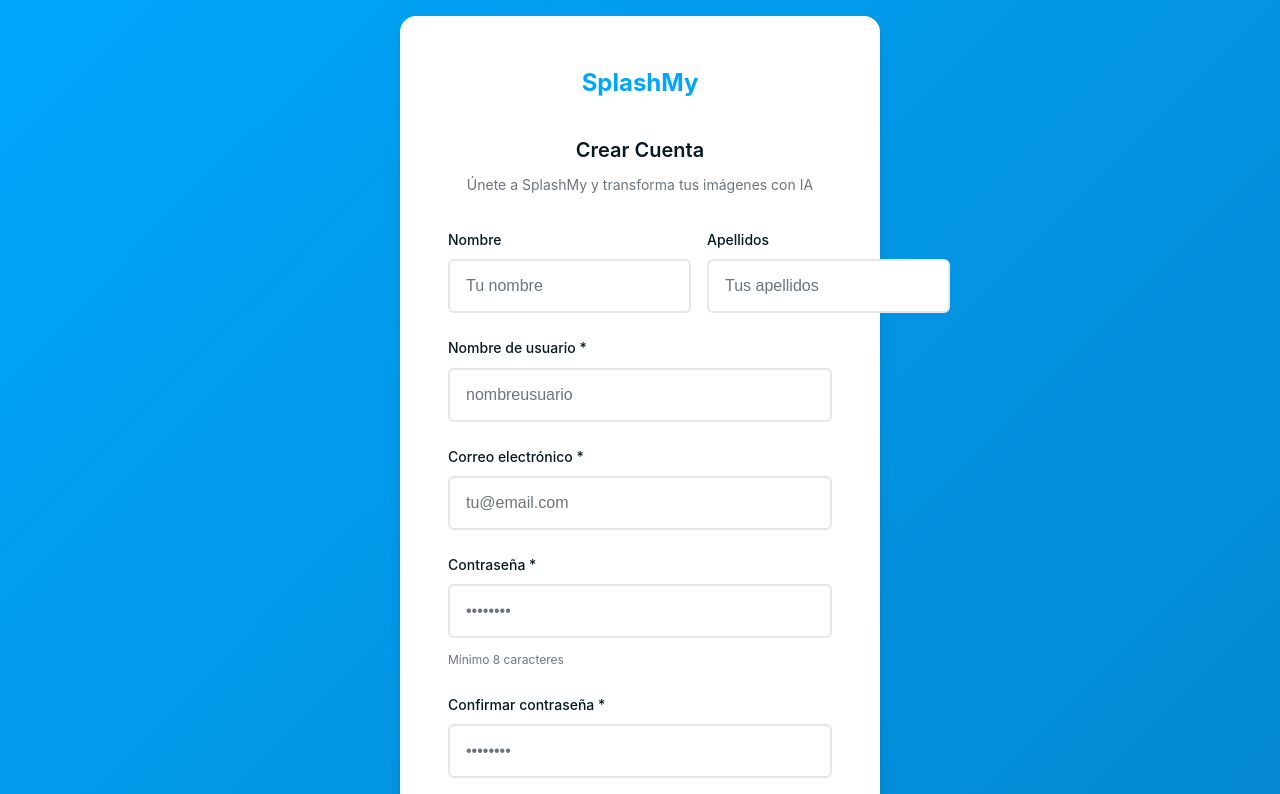
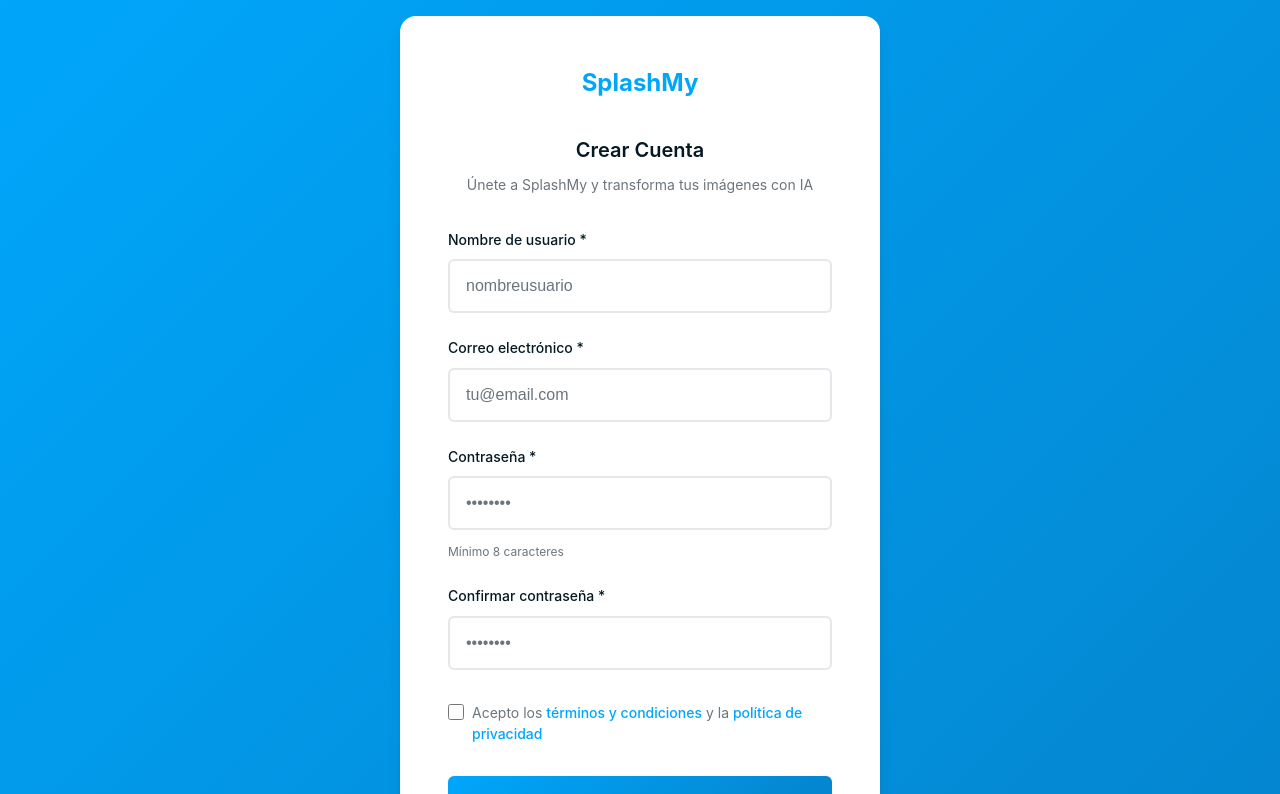
Before and after one commit to jaume768/splashmy, a Next.js app in the folder frontend/: page /register in a window 1280 px wide. Shown: the top 794 px of the page. Built offline with nearby package versions, Linux system fonts and the light colour scheme.

Commit message:
arreglos de diseño registro

```diff
--- a/frontend/pages/register.js
+++ b/frontend/pages/register.js
@@ -11,8 +11,6 @@
   const [formData, setFormData] = useState({
     email: '',
     username: '',
-    firstName: '',
-    lastName: '',
     password: '',
     confirmPassword: ''
   });
@@ -189,40 +187,7 @@
                 {success}
               </div>
             )}
-            <div className={styles.nameRow}>
-              <div className={styles.inputGroup}>
-                <label htmlFor="firstName" className={styles.label}>
-                  Nombre
-                </label>
-                <input
-                  id="firstName"
-                  name="firstName"
-                  type="text"
-                  className={`${styles.input} ${errors.firstName ? styles.inputError : ''}`}
-                  placeholder="Tu nombre"
-                  value={formData.firstName}
-                  onChange={handleChange}
-                  disabled={loading}
-                />
-                {errors.firstName && <span className={styles.errorText}>{errors.firstName}</span>}
-              </div>
-              <div className={styles.inputGroup}>
-                <label htmlFor="lastName" className={styles.label}>
-                  Apellidos
-                </label>
-                <input
-                  id="lastName"
-                  name="lastName"
-                  type="text"
-                  className={`${styles.input} ${errors.lastName ? styles.inputError : ''}`}
-                  placeholder="Tus apellidos"
-                  value={formData.lastName}
-                  onChange={handleChange}
-                  disabled={loading}
-                />
-                {errors.lastName && <span className={styles.errorText}>{errors.lastName}</span>}
-              </div>
-            </div>
+
 
             <div className={styles.inputGroup}>
               <label htmlFor="username" className={styles.label}>
--- a/frontend/styles/components/home/GenerativeAI.module.css
+++ b/frontend/styles/components/home/GenerativeAI.module.css
@@ -179,7 +179,7 @@
   position: absolute;
   bottom: 0;
   left: 50%;
-  transform: translate(-50%, 20%); /* “flota” fuera del borde */
+  transform: translate(-40%, 20%); /* “flota” fuera del borde */
   width: 90%;
 }
 
--- a/frontend/utils/api.js
+++ b/frontend/utils/api.js
@@ -133,8 +133,6 @@
       body: JSON.stringify({
         email: userData.email,
         username: userData.username,
-        first_name: userData.firstName,
-        last_name: userData.lastName,
         password: userData.password,
         password_confirm: userData.confirmPassword,
       }),
```
Also changed, not shown: frontend/todo.txt, 1 other file (tests, documents, lock files or other folders).
